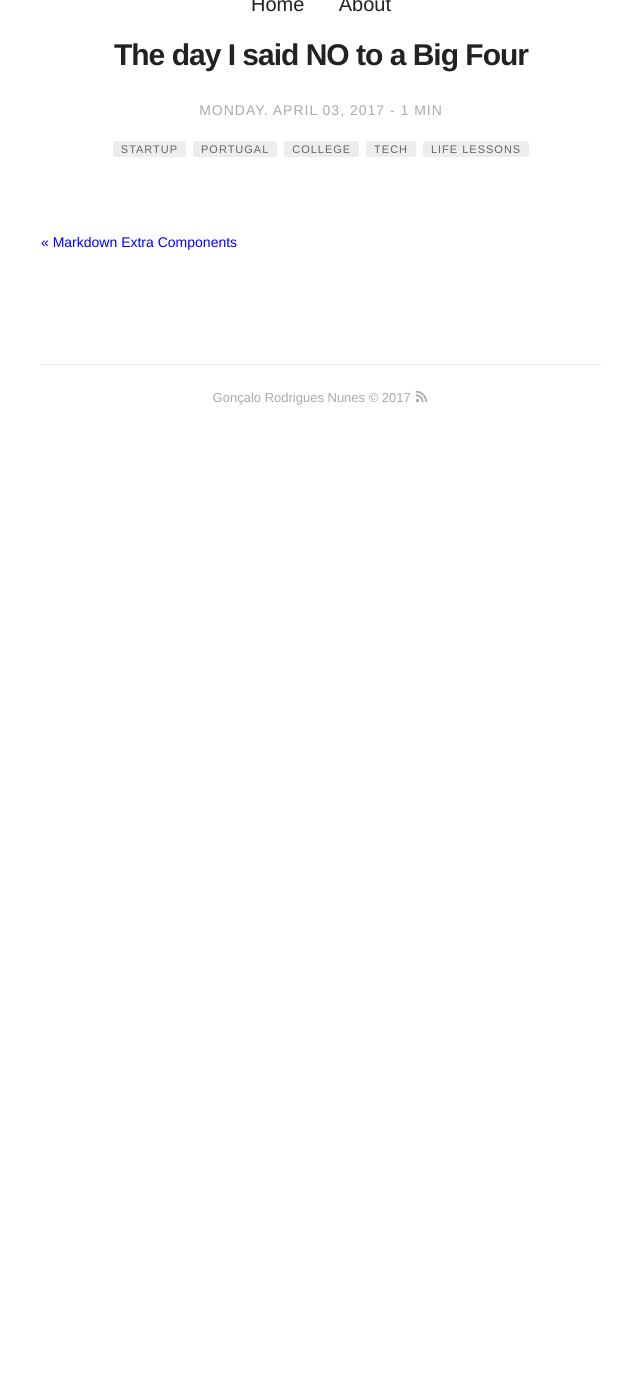
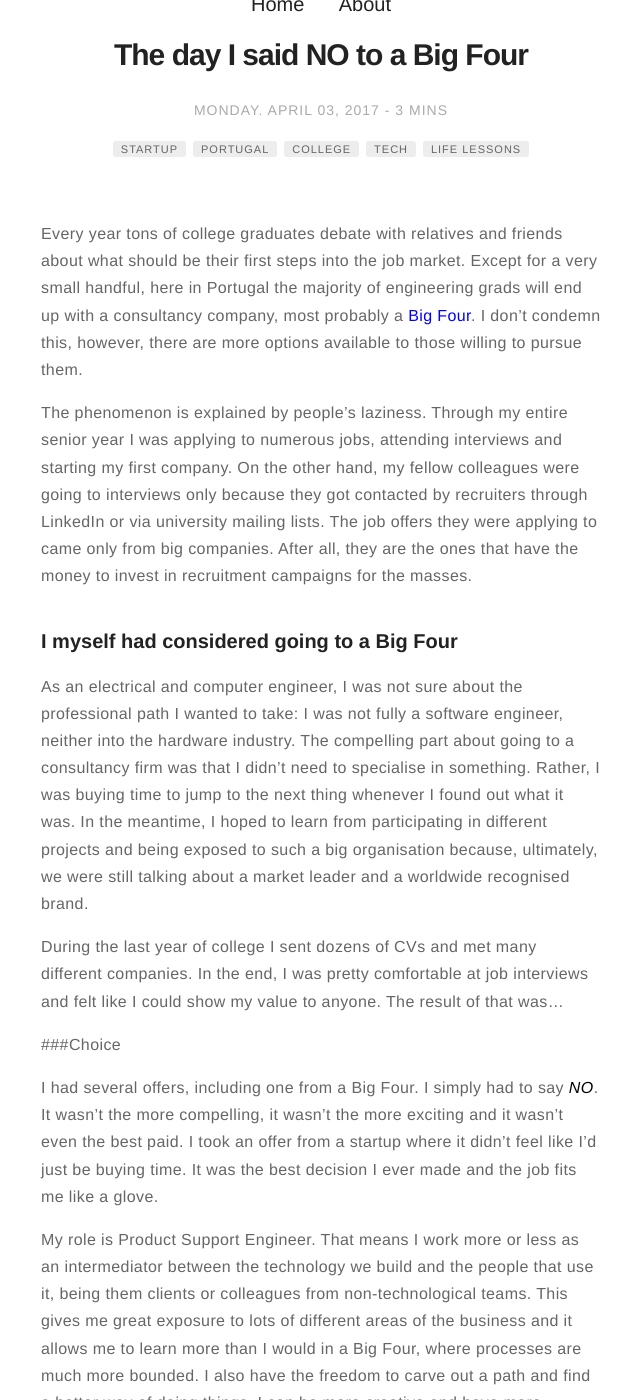
Before and after one commit to Gorbyy/gorbyy.github.io, a Jekyll site: the page built from _posts/2017-04-03-the-day-i-said-no-to-a-big-four.markdown, in a window 1280 px wide and 1400 px high, scrolled down 371 px. Shown: the whole window, without its empty margins (319-959 px from the left). Built offline with Jekyll 4.4.1, drawn with Linux system fonts in a browser that asks for light colours; before the commit the page ends 900 px from its top, so only the background shows below that; some of the changed text lies outside the part shown.

Commit message:
Fill first post with the text

```diff
--- a/_posts/2017-04-03-the-day-i-said-no-to-a-big-four.markdown
+++ b/_posts/2017-04-03-the-day-i-said-no-to-a-big-four.markdown
@@ -3,7 +3,7 @@ hidden: false
 title: "The day I said NO to a Big Four"
 layout: post
 date: 2017-04-03 22:48
-image: /assets/images/markdown.jpg
+image: /assets/images/no_big_four.png
 headerImage: false
 tag:
 - startup
@@ -16,3 +16,21 @@ author: goncalo
 description: The day I said NO to a Big Four
 custom_url: https://medium.com/@GoncaloRN/the-day-i-said-no-to-a-big-four-46d4c662f5fa
 ---
+
+Every year tons of college graduates debate with relatives and friends about what should be their first steps into the job market. Except for a very small handful, here in Portugal the majority of engineering grads will end up with a consultancy company, most probably a [Big Four](https://en.wikipedia.org/wiki/Big_Four_accounting_firms). I don’t condemn this, however, there are more options available to those willing to pursue them.
+
+The phenomenon is explained by people’s laziness. Through my entire senior year I was applying to numerous jobs, attending interviews and starting my first company. On the other hand, my fellow colleagues were going to interviews only because they got contacted by recruiters through LinkedIn or via university mailing lists. The job offers they were applying to came only from big companies. After all, they are the ones that have the money to invest in recruitment campaigns for the masses.
+
+### I myself had considered going to a Big Four
+
+As an electrical and computer engineer, I was not sure about the professional path I wanted to take: I was not fully a software engineer, neither into the hardware industry. The compelling part about going to a consultancy firm was that I didn’t need to specialise in something. Rather, I was buying time to jump to the next thing whenever I found out what it was. In the meantime, I hoped to learn from participating in different projects and being exposed to such a big organisation because, ultimately, we were still talking about a market leader and a worldwide recognised brand.
+
+During the last year of college I sent dozens of CVs and met many different companies. In the end, I was pretty comfortable at job interviews and felt like I could show my value to anyone. The result of that was…
+
+###Choice
+
+I had several offers, including one from a Big Four. I simply had to say **_NO_**. It wasn’t the more compelling, it wasn’t the more exciting and it wasn’t even the best paid. I took an offer from a startup where it didn’t feel like I’d just be buying time. It was the best decision I ever made and the job fits me like a glove.
+
+My role is Product Support Engineer. That means I work more or less as an intermediator between the technology we build and the people that use it, being them clients or colleagues from non-technological teams. This gives me great exposure to lots of different areas of the business and it allows me to learn more than I would in a Big Four, where processes are much more bounded. I also have the freedom to carve out a path and find a better way of doing things. I can be more creative and have more ownership of my work than I would have elsewhere. What I appreciate the most about our culture is that it’s really collaborative — everyone’s an expert in their field and, despite being a group of over 150 people across 3 countries, I have contact with everyone from the receptionist to the co-founders, working cross-functionally to solve real business problems.
+
+**The other side of the coin** is that my master thesis went down on the list of priorities. Still, I’m clearly being rewarded compared to others that embraced the job market in a passive way. That’s the main reason I decided to write this piece. I feel like everyone is missing out. They had focused so much on finishing college and forgot to think beyond it. What’s the point of putting a lot of effort on a degree to end up unhappy in a job that is a crap? I know many great engineers that would have benefit much more from searching for a job they deserve. Instead, they’re now one more bee in an old-fashioned company.
```
Also changed, not shown: assets/images/no_big_four.png (added).
